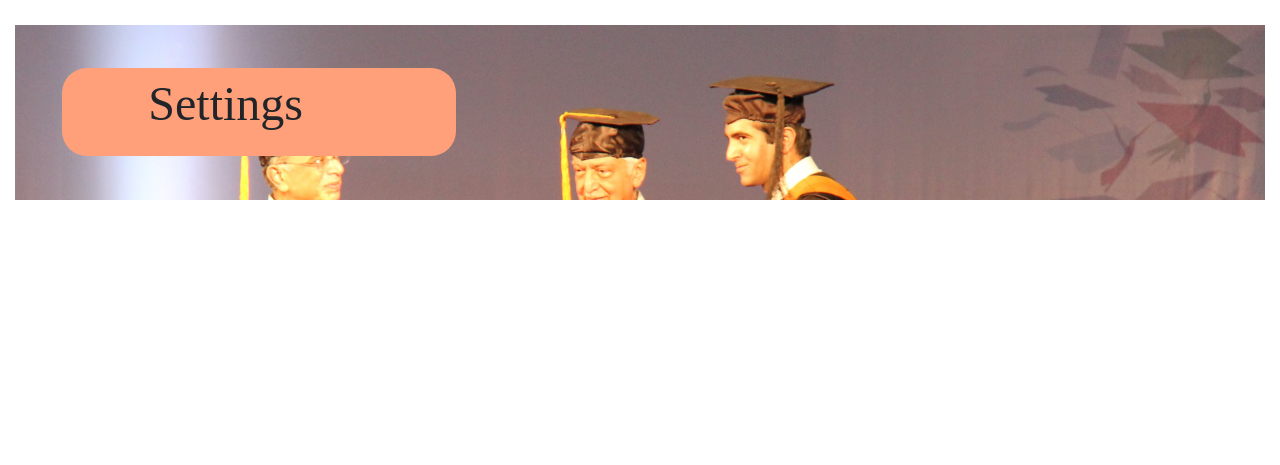
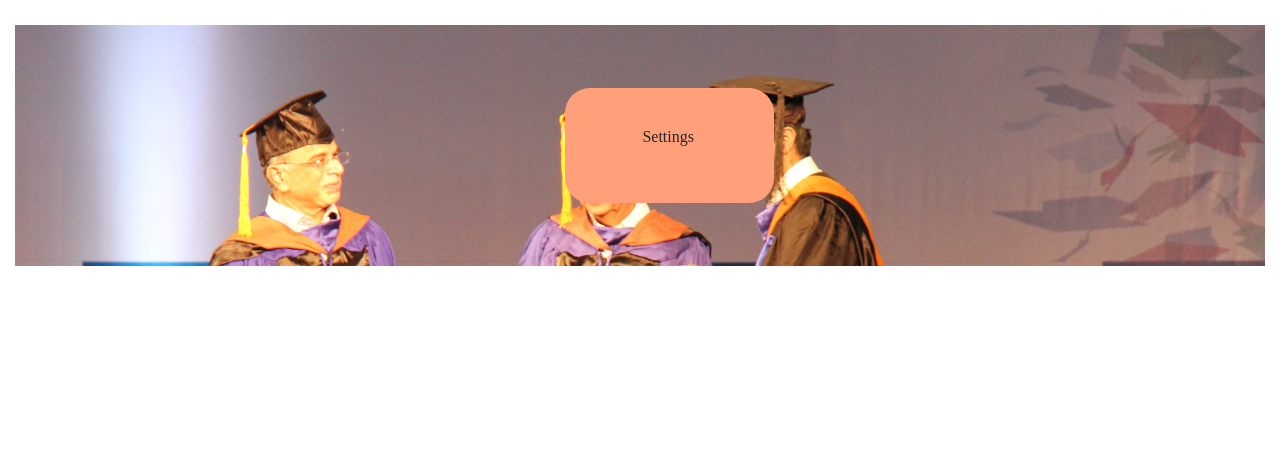
Before and after one commit to HamzaAzee/finalyearproject, a PHP site: page /sli.html in a window 1280 px wide. Shown: the part 86-551 px from the top of the page. Run offline with PHP 8.4, Linux system fonts and the light colour scheme.

Commit message:
Add files via upload

```diff
--- a/mystyle2.css
+++ b/mystyle2.css
@@ -1,32 +1,34 @@
 #aik{
+	background-color:none;
+	border-radius:25px;
+	text-align:left;
+	width:100%;
+}
+#aik1{
 	background-color:lightsalmon;
 	border-radius:25px;
-
-
+	text-align:center;
 	margin-top:5%;
 	margin-bottom:5%;
-
-
-	width:300%;
+    margin-left:45%;
+	width:100%;
 }
 #resize{
-	padding-left:2%;
+	padding-left:0%;
 	padding-right:2%;
 	margin-top:2%;
+	width:relative;
+
 
 	background-image:url("img13.jpg");
 	background-size:cover;
 	}
 #size{
 	font-family:Bodoni mt black;
-    margin-top:30%;
-    float:justify;
-	margin-left:30%;
-	font-size:300%;
+
+	font-size:100%;
 }
-.container{
-	width:100%;
-}
+
 .field2{
 		width:80%;
 		height:80%;
@@ -59,13 +61,14 @@
 .dropdown {
   position: relative;
   display: inline-block;
+
 }
 .dropdown-content{
 display:none;
 position:relative;
 background:none;
 color:white;
-  width:175%;
+  width:100%;
   text-align:center;
   box-shadow: 0px 8px 16px 0px rgba(0,0,0,0.2);
   padding: 5px 5px;
--- a/sli.html
+++ b/sli.html
@@ -11,7 +11,7 @@
 
 </head>
 <body>
-<div class="navbar navbar-default navbar-static-top" >
+<div class="navbar navbar-inverse navbar-fixed-top">
 <div class="container-fluid">
     <div class="navbar-header">
       <a class="navbar-brand" href="#" id="clr2">UoD<br>Eportal</a>
@@ -33,7 +33,7 @@
 <div class="container-fluid">
 <div class="w3-container" id="resize">
 <div class="row">
-            	<div class="col-md-2">
+            	<div class="col-md-2" id="aik1">
                    <div class="container" id="aik">
 				   <ul class="dropdown">
 				   <span><a id="size">Settings</a></span>
```
